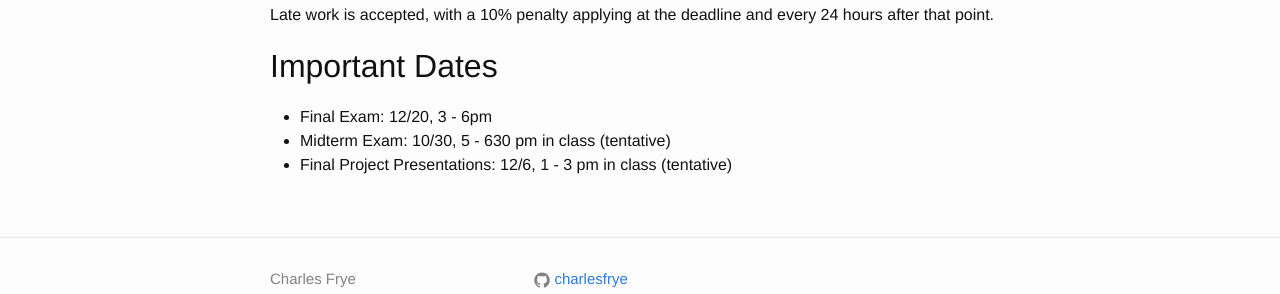
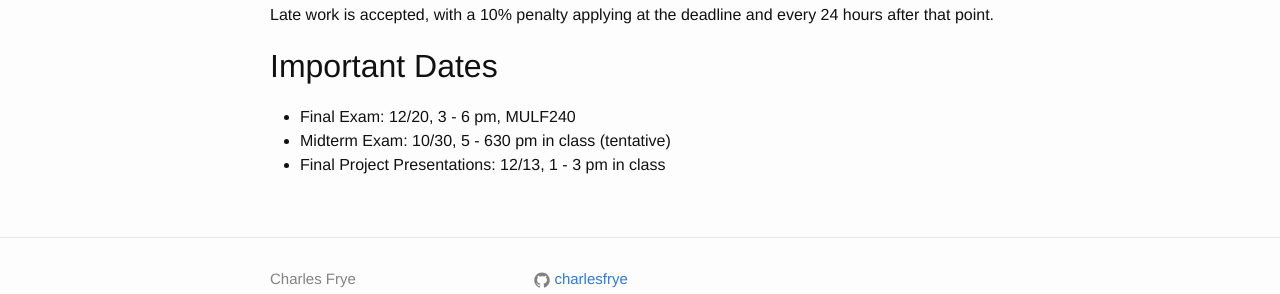
Before and after one commit to charlesfrye/psych101d, a Jekyll site: the page built from info.md, in a window 1280 px wide. Shown: the part 1310-1604 px from the top of the page. Built offline with Jekyll 4.4.1, drawn with Linux system fonts in a browser that asks for light colours.

Commit message:
updates info for final and presentations

```diff
--- a/info.md
+++ b/info.md
@@ -63,6 +63,6 @@ and every 24 hours after that point.
 
 ## Important Dates
 
-- Final Exam: 12/20, 3 - 6pm
+- Final Exam: 12/20, 3 - 6 pm, MULF240
 - Midterm Exam: 10/30, 5 - 630 pm in class (tentative)
-- Final Project Presentations: 12/6, 1 - 3 pm in class (tentative)
+- Final Project Presentations: 12/13, 1 - 3 pm in class
```
